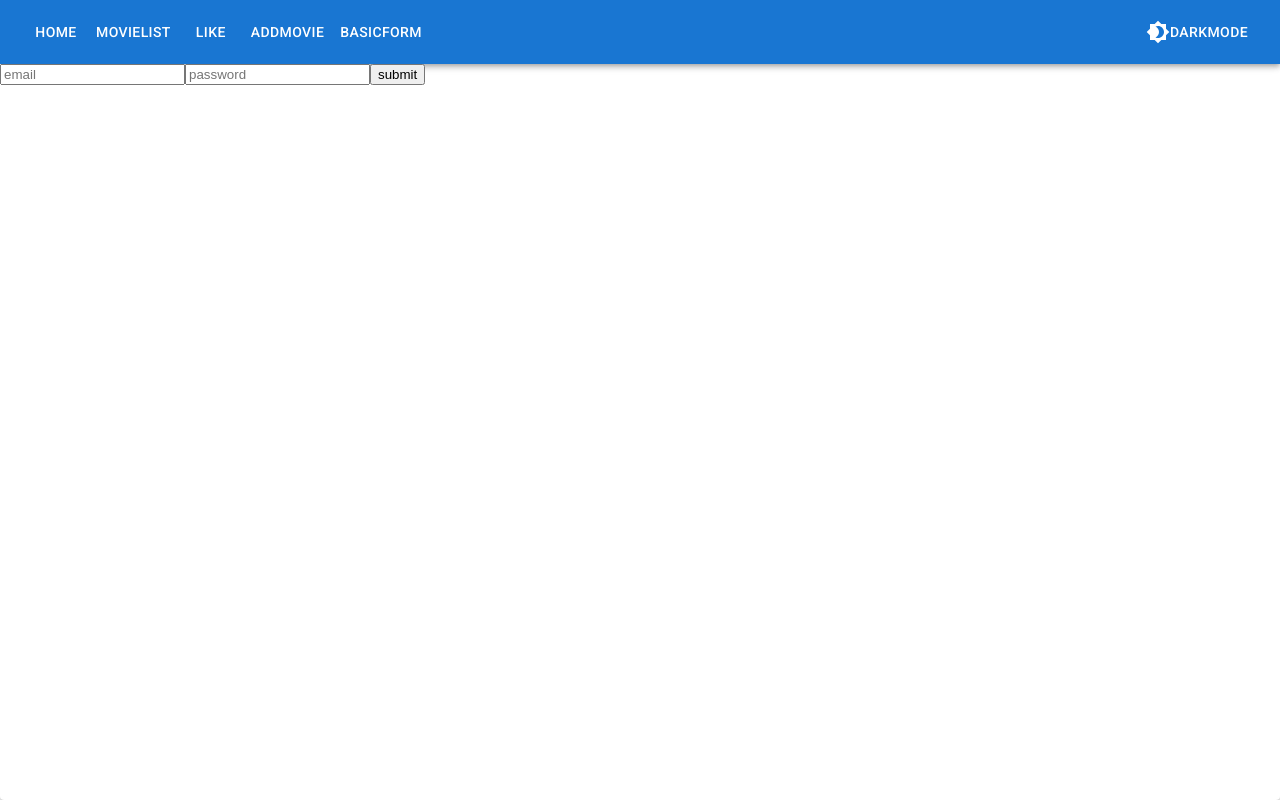
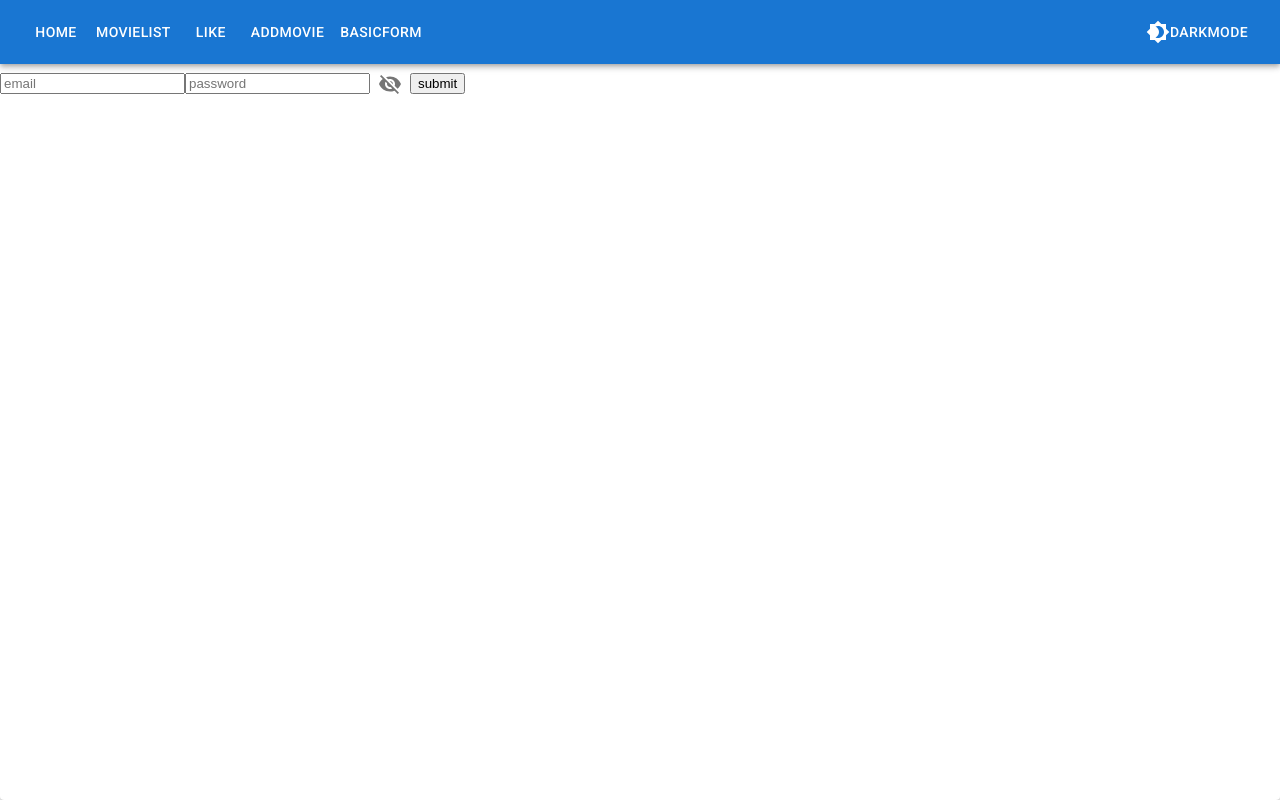
Before and after one commit to NRUBYNATHAN/cinema-react, a React (Vite) app: page /basic-form in a window 1280 px wide. Built offline with nearby package versions, Linux system fonts and the light colour scheme.

Commit message:
password

```diff
--- a/src/BasicForm.jsx
+++ b/src/BasicForm.jsx
@@ -1,7 +1,10 @@
 
 import { useFormik } from "formik";
 import * as yup from "yup";
-
+import {useState} from "react"
+import VisibilityIcon from '@mui/icons-material/Visibility';
+import IconButton from '@mui/material/IconButton';
+import VisibilityOffIcon from '@mui/icons-material/VisibilityOff';
 const formValidationSchema=yup.object({
 
  email:
@@ -17,7 +20,7 @@ export function BasicForm() {
     validationSchema : formValidationSchema,
     onSubmit:(values)=>console.log("form value",values),
   });
-
+const[on,setOn]=useState(true)
   return (
    <form onSubmit={handleSubmit}>
 
@@ -36,8 +39,13 @@ export function BasicForm() {
     onChange={handleChange}
     onBlur={handleBlur}
     value={values.password}
-    type="password"
-    placeholder="password"/>
+    type= {(on === true ?"password" : 'text')}
+    placeholder="password"
+
+    />
+     {<IconButton onClick={()=>setOn(!on)} aria-label="HIDE">
+    {on ? <VisibilityOffIcon /> :<VisibilityIcon />  }
+      </IconButton>}
 
 {touched.password && errors.password ?errors.password : null}
 
```
